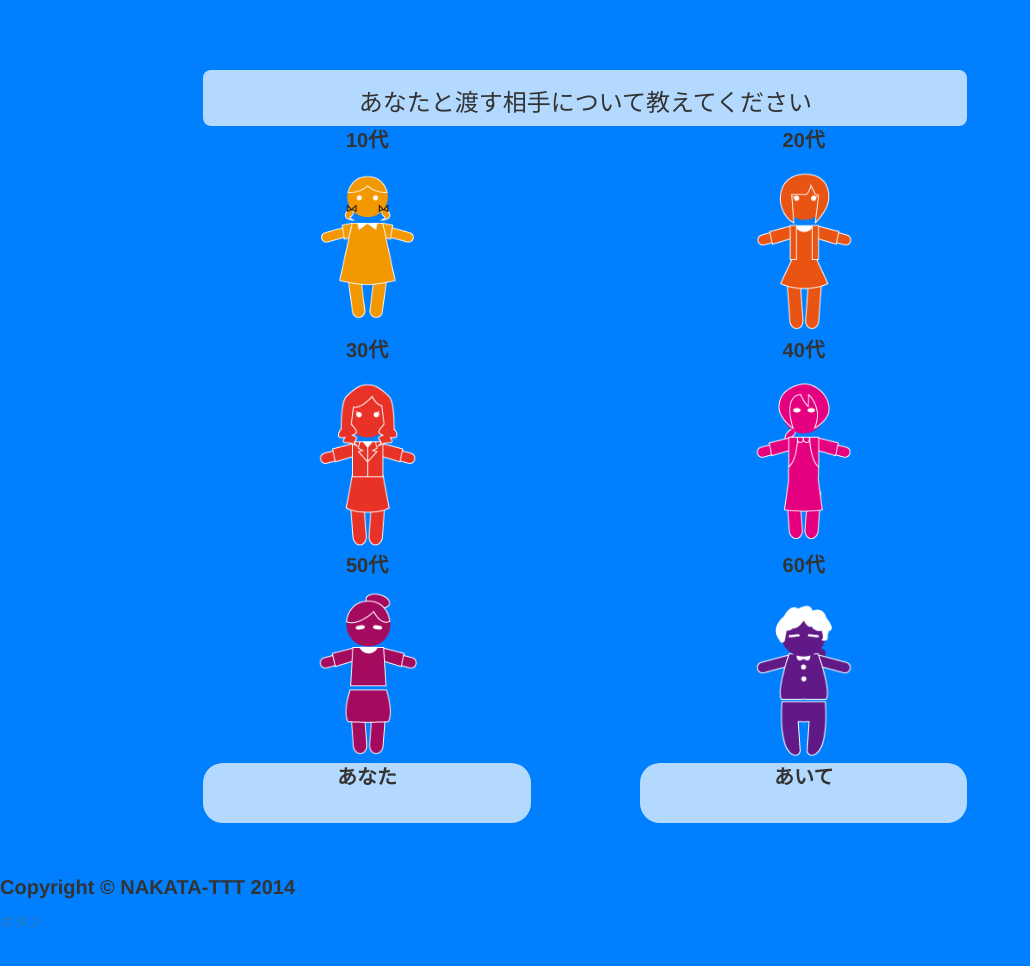
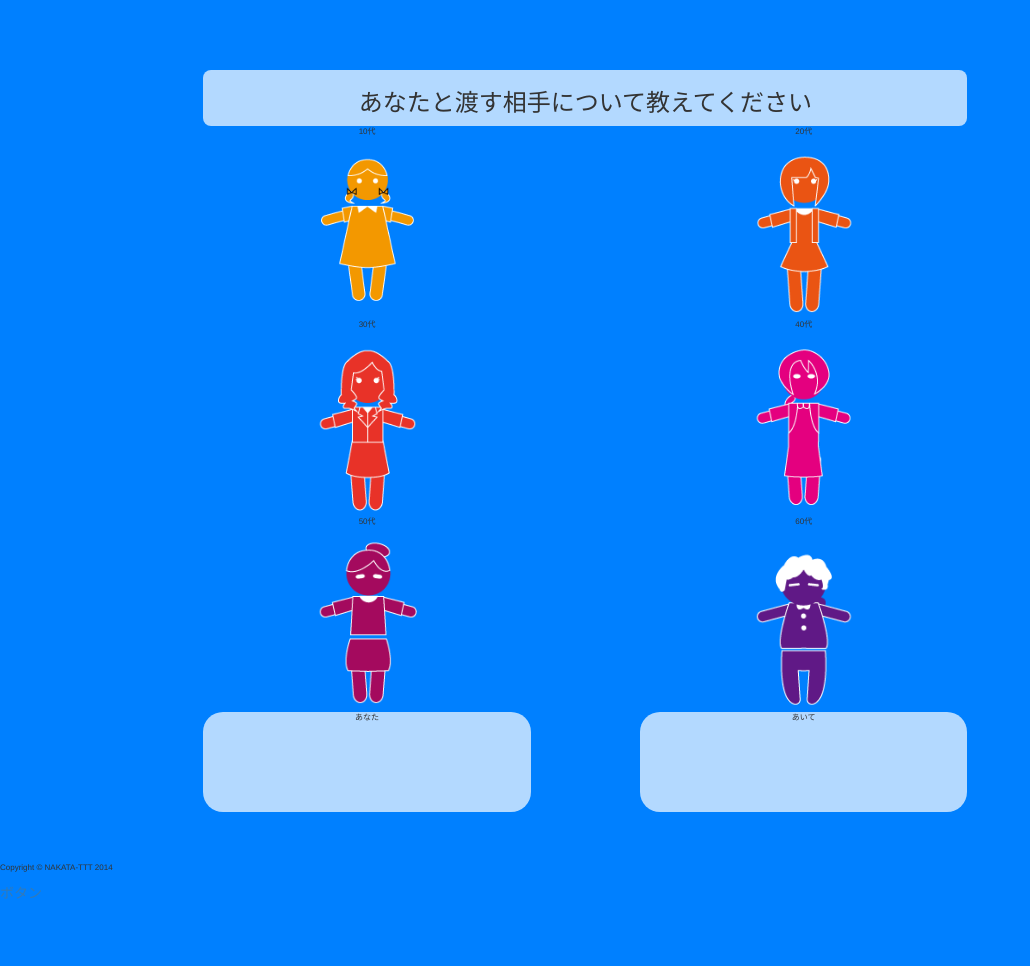
Before and after one commit to tsubohiro/DoreKoreKobe, a plain HTML site: page index.html in a window 1280 px wide. Shown: the whole page, without its empty margins (0-1030 px from the left). Drawn offline with nearby package versions, Linux system fonts and the light colour scheme.

Commit message:
changed font size

```diff
--- a/index.html
+++ b/index.html
@@ -33,13 +33,13 @@ body{
 }
 
 p{
-	font-weight: 700;
-	font-size: 15pt;
+	font-weight: 400;
+	font-size: 6pt;
 
 }
 .hako1,.hako2{
     background:rgba(255,255,255,0.7);
-    height: 60px;
+    height: 100px;
     border-radius: 20px;
 }
 .box{
```
